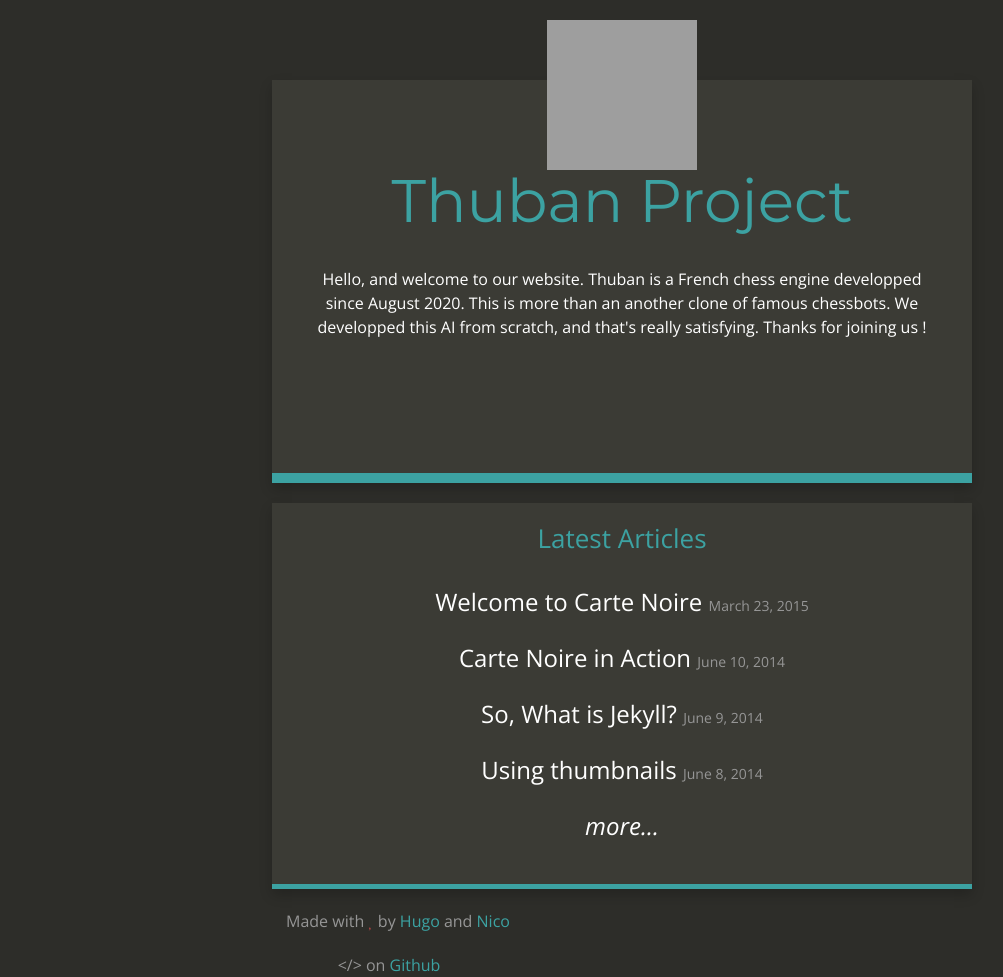
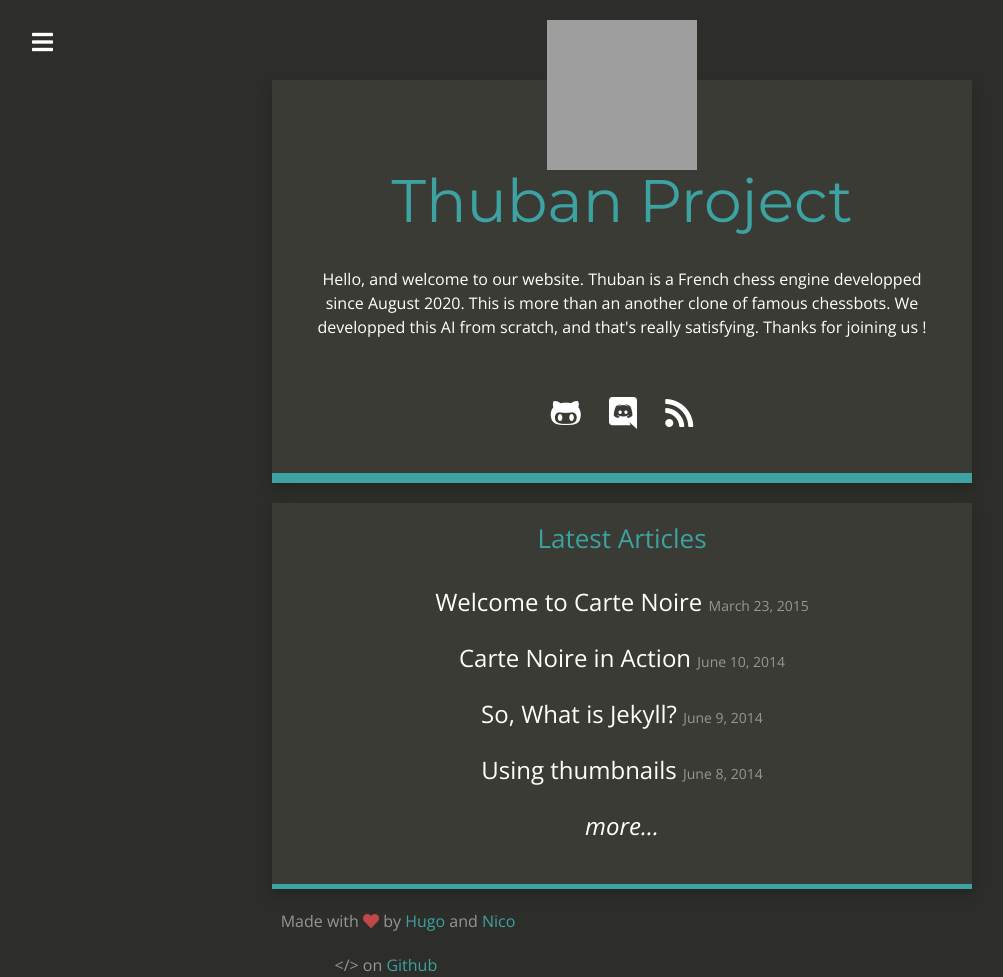
Before and after one commit to thuban-bot/thuban-bot.github.io, a Jekyll site: the page built from index.html, in a window 1280 px wide. Shown: the whole page, without its empty margins (18-1021 px from the left). Built offline with Jekyll 4.4.1, drawn with Linux system fonts in a browser that asks for light colours; nearby versions of some CDN libraries; grey boxes are pictures that could not be loaded.

Commit message:
fix icon problem

```diff
--- a/_includes/head.html
+++ b/_includes/head.html
@@ -6,7 +6,7 @@
 
 
 <link rel="stylesheet" href="https://stackpath.bootstrapcdn.com/bootstrap/4.5.2/css/bootstrap.min.css">
-<link rel="stylesheet" href="{{ site.baseurl }}/fontawesome/css/fontawesome.min.css">
+<link rel="stylesheet" href="{{ site.baseurl }}/fontawesome/css/all.min.css">
 <link rel="stylesheet" type="text/css" media="all" href="{{ site.baseurl }}/css/style.css" />
 <link rel="stylesheet" type="text/css" media="all" href="{{ site.baseurl }}/css/jquery.mmenu.all.css" />
 <link rel="stylesheet" href="{{ site.baseurl }}/css/highlightjs.piperita.css">
```
